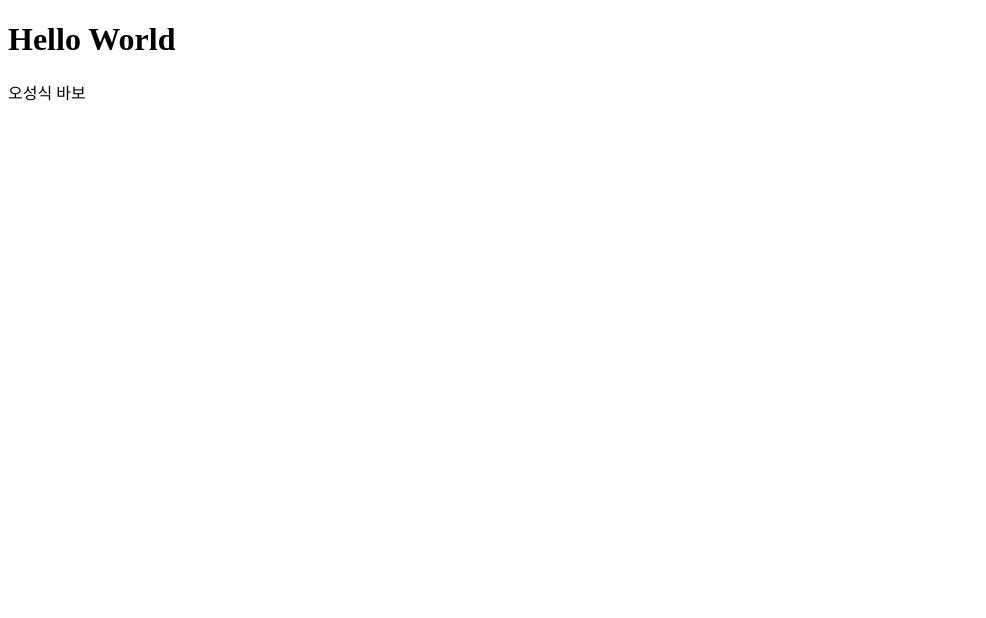
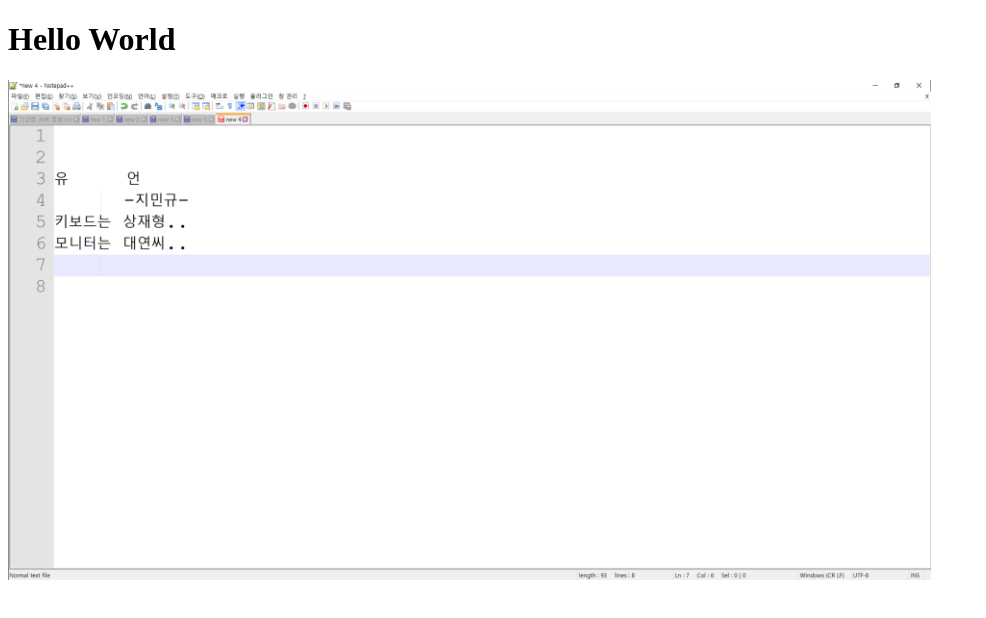
Before and after one commit to dragon3one/dragon3one.github.io, a plain HTML site: page index.html in a window 1280 px wide. Shown: the whole page, without its empty margins (0-986 px from the left). Drawn offline with Linux system fonts and the light colour scheme.

Commit message:
youUn
img

```diff
--- a/index.html
+++ b/index.html
@@ -2,6 +2,6 @@
 <html>
 <body>
 <h1>Hello World</h1>
-<p>오성식 바보</p>
+<img src="youUn.png" style="height: 500px;"/>
 </body>
 </html>
```
Also changed, not shown: youUn.png (added).
